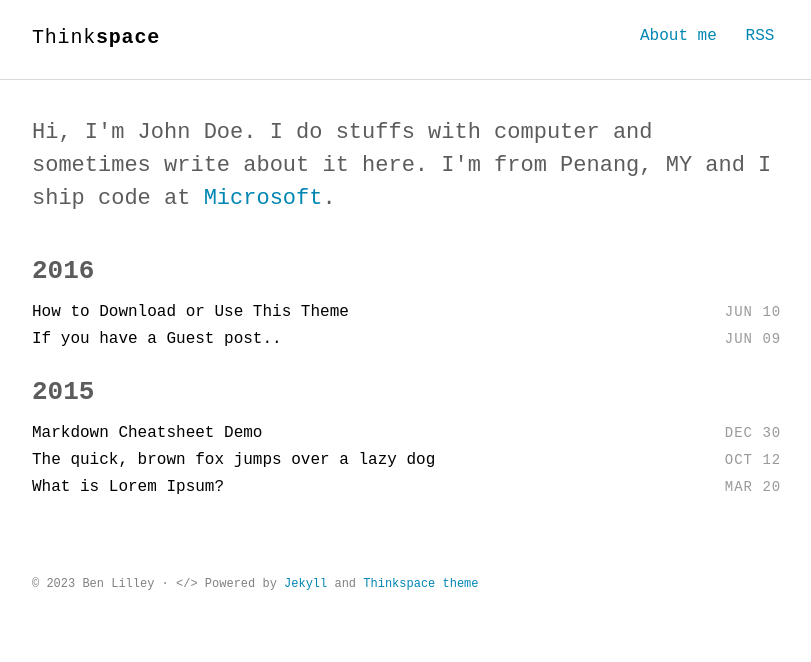
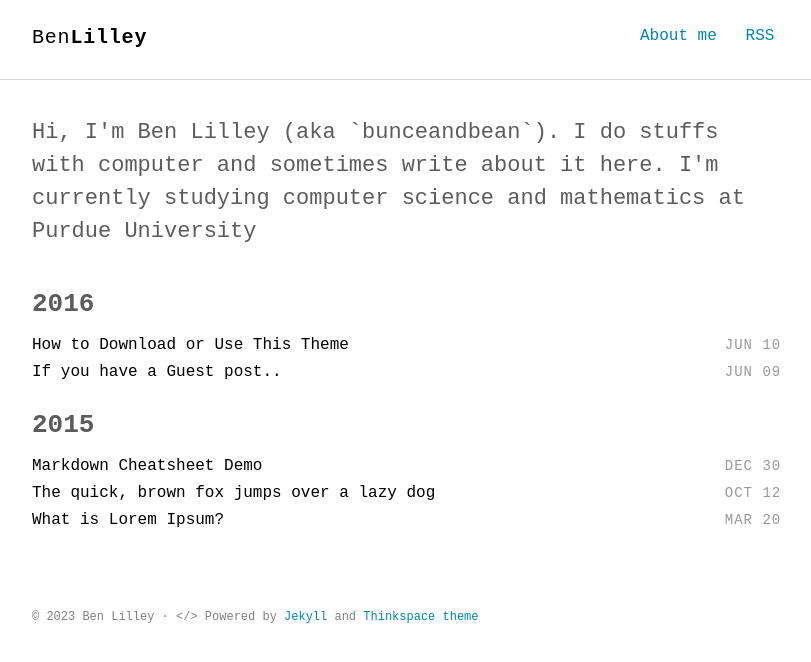
Before and after one commit to bunceandbean/bunceandbean.github.io, a Jekyll site: the page built from docs/index.html, in a window 1280 px wide. Shown: the top 662 px of the page, without its empty margins (232-1043 px from the left). Built offline with Jekyll 4.4.1, drawn with Linux system fonts in a browser that asks for light colours; some web fonts are replaced.

Commit message:
First update

```diff
--- a/docs/_config.yml
+++ b/docs/_config.yml
@@ -1,7 +1,7 @@
 # Site settings
-title_left    : "Think"
-title_right   : "space" # default: ""
-description   : "Minimalist Jekyll theme for technical writing blog."
+title_left    : "Ben"
+title_right   : "Lilley" # default: ""
+description   : ""
 keywords      : "Jekyll, theme, free, download, SEO, blog, web, minimalist, thinkspace"
 url           : https://bunceandbean.github.io # site url
 baseurl       : "" # apply repo name like "/myproject" if used under gh-pages branch, else (under master branch) just leave empty/blank
--- a/docs/_includes/intro.html
+++ b/docs/_includes/intro.html
@@ -1,5 +1,5 @@
 <section class="intro">
   <div class="container">
-    <p class="lead">Hi, I'm John Doe. I do stuffs with computer and sometimes write about it here. I'm from Penang, MY and I ship code at <a href="#">Microsoft</a>.</p>
+    <p class="lead">Hi, I'm Ben Lilley (aka `bunceandbean`). I do stuffs with computer and sometimes write about it here. I'm currently studying computer science and mathematics at Purdue University</p>
   </div>
 </section>
```
